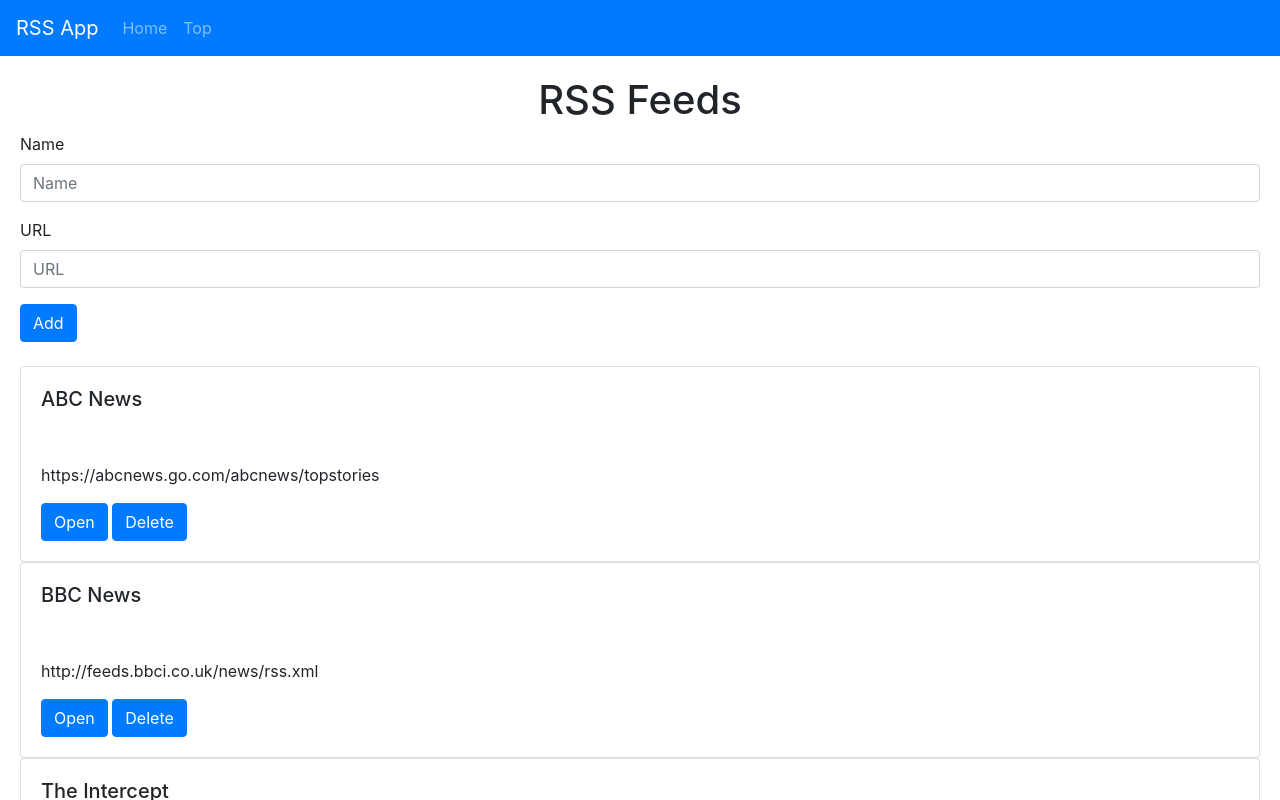
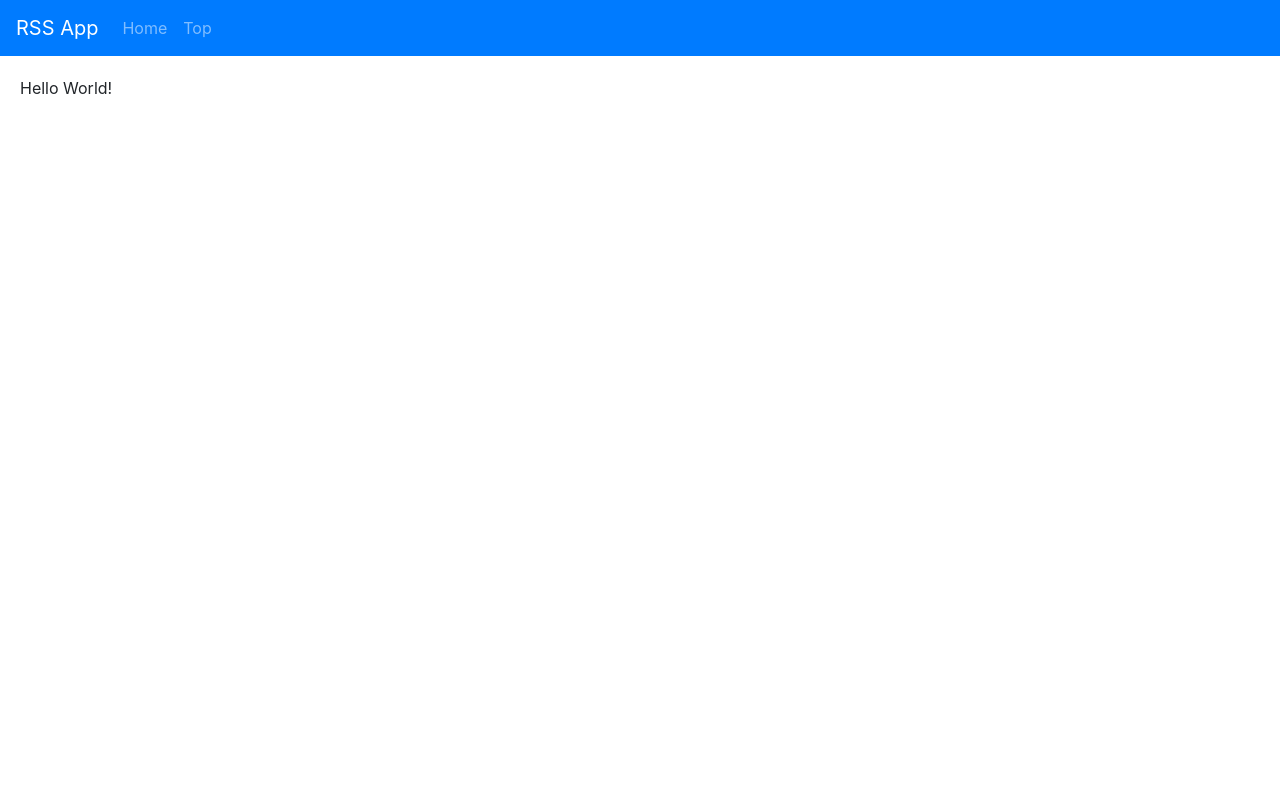
Before and after one commit to maverickamit/react-news, a React (Create React App) app: page /top in a window 1280 px wide. Shown: the top 800 px of the page. Built offline with nearby package versions, Linux system fonts and the light colour scheme.

Commit message:
Added an array to save all rss feeds items in one place

```diff
--- a/package.json
+++ b/package.json
@@ -6,6 +6,7 @@
     "axios": "^0.19.0",
     "bootstrap": "^4.3.1",
     "formik": "^1.5.8",
+    "jquery": "^3.5.0",
     "mobx": "^5.13.0",
     "mobx-react": "^6.1.3",
     "querystring": "^0.2.0",
@@ -14,6 +15,7 @@
     "react-dom": "^16.9.0",
     "react-router-dom": "^5.0.1",
     "react-scripts": "3.1.1",
+    "rss-to-json": "^1.0.5",
     "yup": "^0.27.0"
   },
   "scripts": {
--- a/src/FeedPage.js
+++ b/src/FeedPage.js
@@ -13,6 +13,7 @@
   const [url, setUrl] = useState("");
   const [listings, setListings] = useState([]);
   const [data, setData] = useState({});
+
 
   const getListings = async (url) => {
     try {
--- a/src/TopFeeds.js
+++ b/src/TopFeeds.js
@@ -1,140 +1,53 @@
 import React, { useState, useEffect } from "react";
-import "./HomePage.css";
 import { observer } from "mobx-react";
+import { withRouter } from "react-router-dom";
 import Card from "react-bootstrap/Card";
-import { Formik } from "formik";
-import Form from "react-bootstrap/Form";
-import Col from "react-bootstrap/Col";
 import Button from "react-bootstrap/Button";
-import * as yup from "yup";
-import { Redirect } from "react-router-dom";
-const querystring = require("querystring");
+import { getFeedListing } from "./requests";
 
-const schema = yup.object({
-  name: yup.string().required("URL is required"),
-  url: yup
-    .string()
-    .required("URL is required")
-    .matches(
-      /(https?:\/\/)?([\w\-])+\.{1}([a-zA-Z]{2,63})([\/\w-]*)*\/?\??([^#\n\r]*)?#?([^\n\r]*)/,
-      "Invalid URL"
-    ),
-});
+function TopFeeds() {
+  const feeds = [
+    { name: "ABC News", url: "https://abcnews.go.com/abcnews/topstories" },
+    { name: "BBC News", url: "http://feeds.bbci.co.uk/news/rss.xml" },
+    { name: "The Intercept", url: "https://theintercept.com/feed/?lang=en" },
+    { name: "Al Jazeera", url: "http://www.aljazeera.com/xml/rss/all.xml" },
+    { name: "UPI News", url: "http://rss.upi.com/news/top_news.rss" },
+    { name: "Newsday", url: "http://www.newsday.com/cmlink/1.1284874" },
+  ];
+  const [allListings, setListings] = useState([]);
+  const [data, setData] = useState({});
 
-function HomePage({ feedsStore }) {
-  const [initialized, setInitialized] = useState(false);
-  const [redirectToFeed, setRedirectToFeed] = useState(false);
+  const urls = [];
+  feeds.map((feed) => {
+    urls.push(feed.url);
+  });
+  console.log(urls);
+  var Feed = require("rss-to-json");
+  const list = [];
 
-  const handleSubmit = async (evt) => {
-    const isValid = await schema.validate(evt);
-    if (!isValid) {
-      return;
+  const getListings = async (url) => {
+    try {
+      Feed.load(
+        "https://cors-anywhere.herokuapp.com/theintercept.com/feed/?lang=en",
+        function (err, rss) {
+          list.push(rss.items);
+        }
+      );
+    } catch (ex) {
+      console.log(ex);
     }
-    feedsStore.feeds.push(evt);
-    feedsStore.setFeeds(feedsStore.feeds);
-    localStorage.setItem("feeds", JSON.stringify(feedsStore.feeds));
   };
+  urls.map((url) => {
+    getListings(url);
+    console.log(list);
+  });
+  //   getListings("https://abcnews.go.com/abcnews/topstories");
 
-  const setSelectedFeed = (url) => {
-    feedsStore.setSelectedFeed(url);
-    setRedirectToFeed(true);
-  };
-
-  const deleteFeed = (index) => {
-    feedsStore.feeds.splice(index, 1);
-    feedsStore.setFeeds(feedsStore.feeds);
-    localStorage.setItem("feeds", JSON.stringify(feedsStore.feeds));
-  };
-
-  useEffect(() => {
-    if (!initialized) {
-      let rssFeeds = [];
-      try {
-        rssFeeds = JSON.parse(localStorage.getItem("feeds"));
-        if (Array.isArray(rssFeeds)) {
-          feedsStore.setFeeds(rssFeeds);
-        }
-      } catch (ex) {}
-      setInitialized(true);
-    }
-  });
-
-  if (redirectToFeed) {
-    return (
-      <Redirect to={`/feed?${querystring.encode({ url: feedsStore.feed })}`} />
-    );
-  }
-
+  console.log("End of process");
   return (
-    <div className="home-page">
-      <h1 className="center">RSS Feeds</h1>
-      <Formik validationSchema={schema} onSubmit={handleSubmit}>
-        {({
-          handleSubmit,
-          handleChange,
-          handleBlur,
-          values,
-          touched,
-          isInvalid,
-          errors,
-        }) => (
-          <Form noValidate onSubmit={handleSubmit}>
-            <Form.Row>
-              <Form.Group as={Col} md="12" controlId="name">
-                <Form.Label>Name</Form.Label>
-                <Form.Control
-                  type="text"
-                  name="name"
-                  placeholder="Name"
-                  value={values.name || ""}
-                  onChange={handleChange}
-                  isInvalid={touched.name && errors.name}
-                />
-                <Form.Control.Feedback type="invalid">
-                  {errors.name}
-                </Form.Control.Feedback>
-              </Form.Group>
-              <Form.Group as={Col} md="12" controlId="url">
-                <Form.Label>URL</Form.Label>
-                <Form.Control
-                  type="text"
-                  name="url"
-                  placeholder="URL"
-                  value={values.url || ""}
-                  onChange={handleChange}
-                  isInvalid={touched.url && errors.url}
-                />
-
-                <Form.Control.Feedback type="invalid">
-                  {errors.url}
-                </Form.Control.Feedback>
-              </Form.Group>
-            </Form.Row>
-            <Button type="submit">Add</Button>
-          </Form>
-        )}
-      </Formik>
-      <br />
-      {feedsStore.feeds.map((f, i) => {
-        return (
-          <Card key={i}>
-            <Card.Title className="card-title">{f.name}</Card.Title>
-            <Card.Body>
-              <p>{f.url}</p>
-              <Button
-                variant="primary"
-                onClick={setSelectedFeed.bind(this, f.url)}
-              >
-                Open
-              </Button>{" "}
-              <Button variant="primary" onClick={deleteFeed.bind(this, i)}>
-                Delete
-              </Button>
-            </Card.Body>
-          </Card>
-        );
-      })}
+    <div className="feed-page">
+      <p>Hello World!</p>
     </div>
   );
 }
-export default observer(HomePage);
+export default withRouter(observer(TopFeeds));
```
Also changed, not shown: 1 other file (tests, documents, lock files or other folders).
